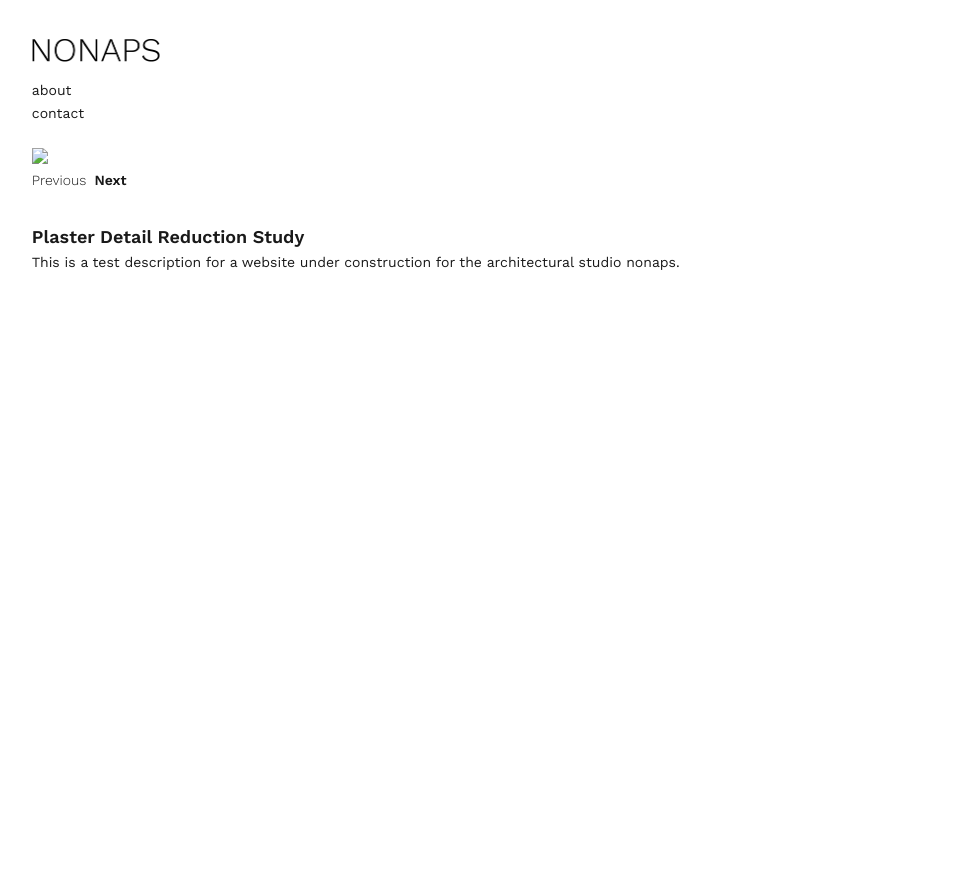
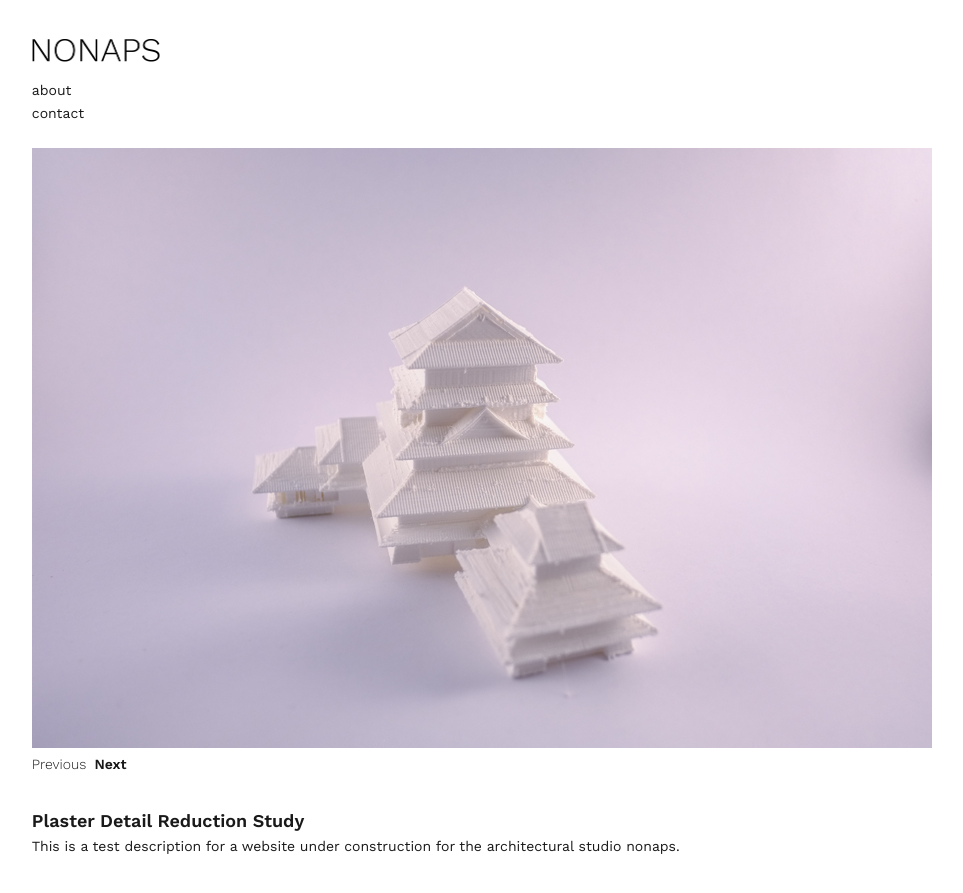
Before and after one commit to wedonttakenaps/nonaps, a Jekyll site: the page built from pages/dipping-exercise.html, in a window 1280 px wide. Shown: the top 893 px of the page, without its empty margins (9-972 px from the left). Built offline with Jekyll 4.4.1, drawn with Linux system fonts in a browser that asks for light colours; nearby versions of some CDN libraries.

Commit message:
website update 2017-07-30 03

```diff
--- a/pages/dipping-exercise.html
+++ b/pages/dipping-exercise.html
@@ -64,14 +64,14 @@ title: Plaster Detail Reduction Study
           <div class="project-content-container">
 
           <div id="cover-photo-container">
-            <img class="project-photo" src="\images\01-no-dip.jpg">
-            <img class="project-photo" src="\images\02-dip-one.jpg">
-            <img class="project-photo" src="\images\03-dip-two.jpg">
-            <img class="project-photo" src="\images\04-dip-three.jpg">
-            <img class="project-photo" src="\images\05-dip-four.jpg">
-            <img class="project-photo" src="\images\06-dip-five.jpg">
-            <img class="project-photo" src="\images\07-dip-six.jpg">
-            <img class="project-photo" src="\images\08-dip-seven.jpg">
+            <img class="project-photo" src="\images\17-002-Dipping-exercise\01-no-dip.jpg">
+            <img class="project-photo" src="\images\17-002-Dipping-exercise\02-dip-one.jpg">
+            <img class="project-photo" src="\images\17-002-Dipping-exercise\03-dip-two.jpg">
+            <img class="project-photo" src="\images\17-002-Dipping-exercise\04-dip-three.jpg">
+            <img class="project-photo" src="\images\17-002-Dipping-exercise\05-dip-four.jpg">
+            <img class="project-photo" src="\images\17-002-Dipping-exercise\06-dip-five.jpg">
+            <img class="project-photo" src="\images\17-002-Dipping-exercise\07-dip-six.jpg">
+            <img class="project-photo" src="\images\17-002-Dipping-exercise\08-dip-seven.jpg">
 
             <button class="w3-button" onclick="plusDivs(-1)" id="previous-button">Previous</button>
             <button class="w3-button" onclick="plusDivs(1)" id="next-button">Next</button>
```
